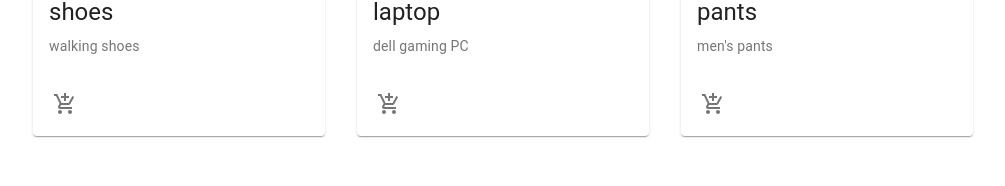
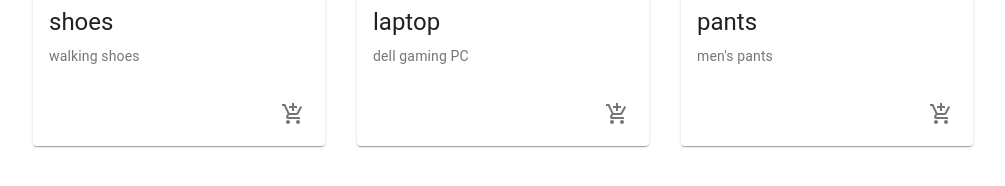
Before and after one commit to yemmyharry/yemz-shop, a React (Create React App) app: page / in a window 1280 px wide. Shown: the part 184-370 px from the top of the page, without its empty margins (121-1126 px from the left). Built offline with nearby package versions, Linux system fonts and the light colour scheme.

Commit message:
added style to icon

```diff
--- a/package.json
+++ b/package.json
@@ -6,6 +6,7 @@
     "@chec/commerce.js": "^2.3.2",
     "@material-ui/core": "^4.11.3",
     "@material-ui/icons": "^4.11.2",
+    "@material-ui/system": "^4.11.3",
     "@stripe/react-stripe-js": "^1.4.0",
     "@stripe/stripe-js": "^1.13.1",
     "@testing-library/jest-dom": "^5.11.9",
--- a/src/components/Products/Product/Product.jsx
+++ b/src/components/Products/Product/Product.jsx
@@ -1,17 +1,25 @@
-import React from 'react'
-import { Card, CardMedia, CardContent, CardActionArea, Typography, IconButton, CardActions} from '@material-ui/core'
-import {AddShoppingCart} from '@material-ui/icons'
-import useStyles from './styles'
+import React from "react";
+import {
+  Card,
+  CardMedia,
+  CardContent,
+  CardActionArea,
+  Typography,
+  IconButton,
+  CardActions,
+} from "@material-ui/core";
+import { AddShoppingCart } from "@material-ui/icons";
+import useStyles from "./styles";
 
-export default function Product({product}) {
-    const classes = useStyles()
+export default function Product({ product }) {
+  const classes = useStyles();
   return (
     <Card className={classes.root}>
       <CardActionArea>
         <CardMedia
           component="img"
           alt="product-image"
-            height="140"
+          height="150"
           image={product.image}
           title="product-image"
         />
@@ -24,11 +32,11 @@
           </Typography>
         </CardContent>
       </CardActionArea>
-        <CardActions>
+      <CardActions className={classes.actions}>
         <IconButton aria-label="Add to Cart">
           <AddShoppingCart />
         </IconButton>
       </CardActions>
     </Card>
-    )
+  );
 }
--- a/src/components/Products/Product/styles.js
+++ b/src/components/Products/Product/styles.js
@@ -5,5 +5,9 @@
         maxWidth: 345,
         marginTop: '2rem',
         marginRight: '2rem'
+    },
+    actions: {
+        display: 'flex',
+        justifyContent: 'flex-end'
     }
 }))
```
Also changed, not shown: 1 other file (tests, documents, lock files or other folders). Lines whose indentation alone changed are shown as unchanged.
